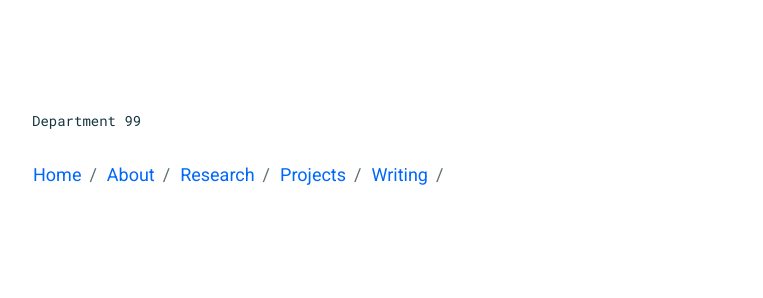
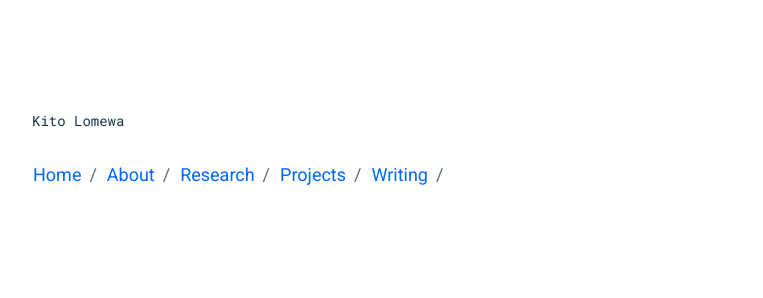
Before and after one commit to kitolomewa/kitolomewa.github.io, a Jekyll site: the page built from _posts/2026-08-12-why-ai-agents.md, in a window 1280 px wide. Shown: the top 298 px of the page, without its empty margins (258-1021 px from the left). Built offline with Jekyll 4.4.1, drawn with Linux system fonts in a browser that asks for light colours.

Commit message:
Update _config.yml

```diff
--- a/_config.yml
+++ b/_config.yml
@@ -1,4 +1,4 @@
-title: Department 99
+title: Kito Lomewa
 description: Research, writing, and experiments.
 
 url: "https://kitolomewa.github.io"
```
